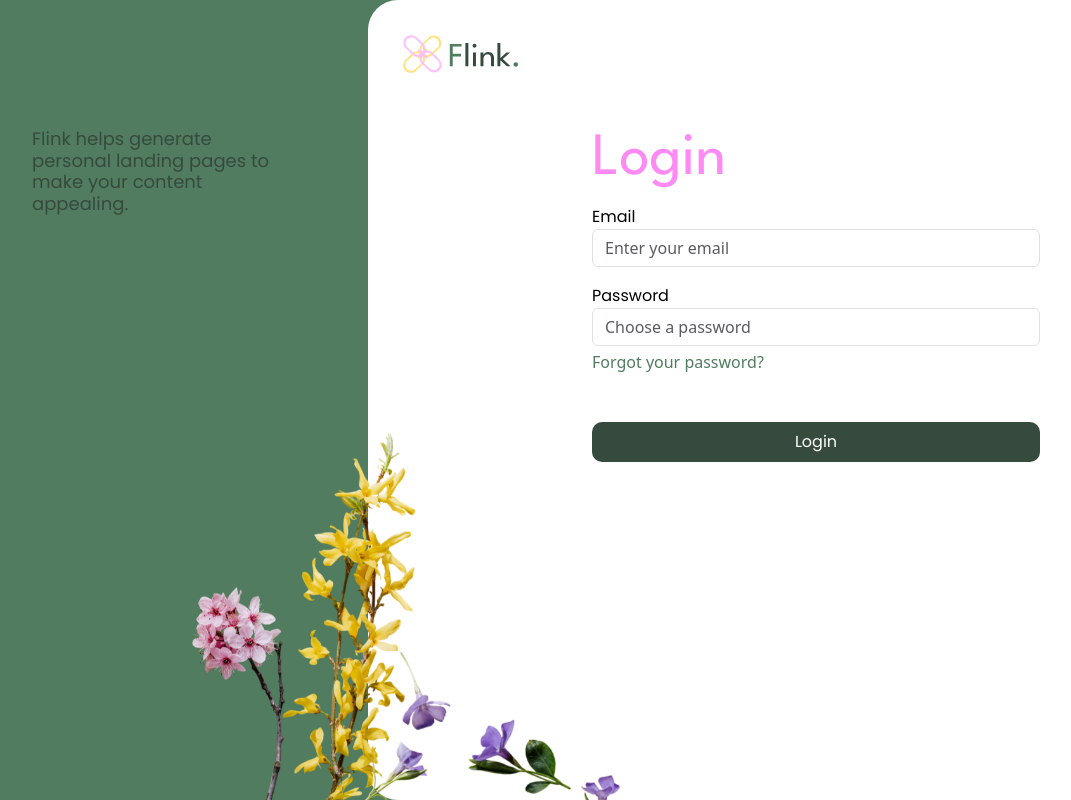
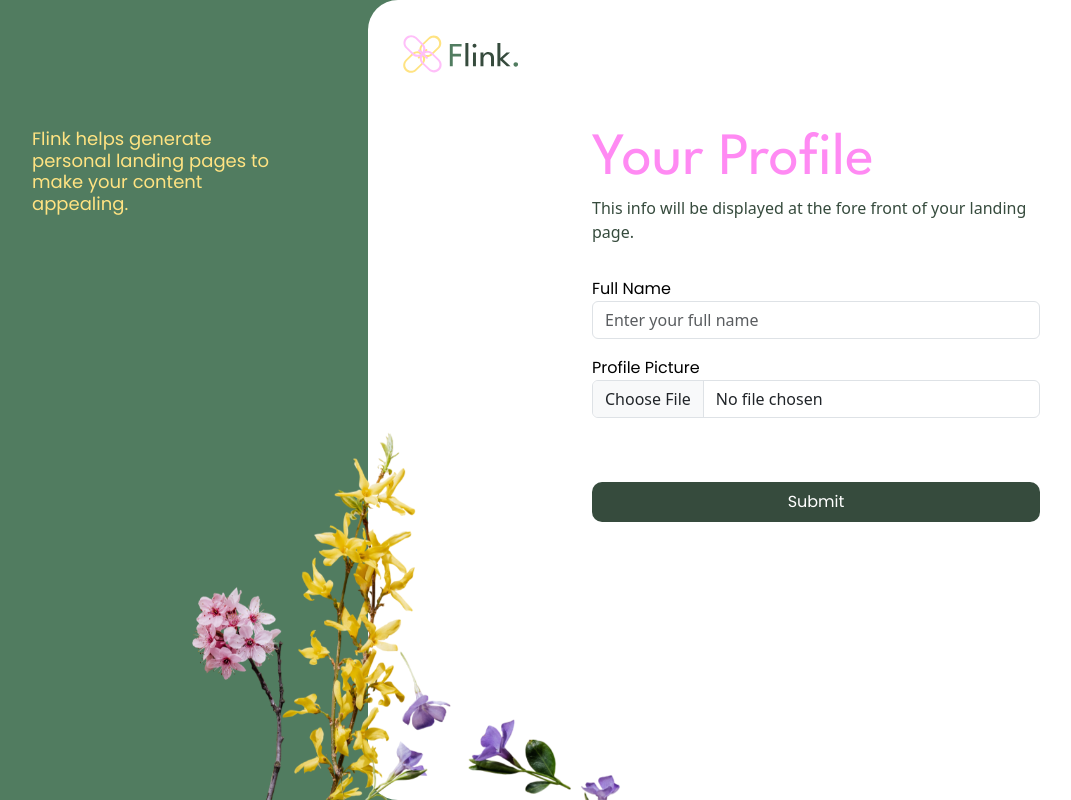
Before and after one commit to catherine-tao/flink, a React (Create React App) app: page /login in a window 1280 px wide. Shown: the whole page, without its empty margins (16-1087 px from the left). Built offline with nearby package versions, Linux system fonts and the light colour scheme.

Commit message:
Profile information page complete.

```diff
--- a/src/App.css
+++ b/src/App.css
@@ -76,6 +76,7 @@ a {
   position: absolute;
   margin-top: 10%;
   margin-left: 3rem;
+  color: var(--yellow);
 }
 
 .flower-image-panel {
@@ -96,3 +97,8 @@ a {
   font-family: 'Poppins';
   color: black;
 }
+
+.page-description {
+  color: var(--dark-green);
+  margin-bottom: 2rem;
+}
--- a/src/App.js
+++ b/src/App.js
@@ -4,6 +4,7 @@ import SignUp from './pages/signup'
 import React, {useState} from "react"
 import Signup from './Signup';
 import Login from './pages/login';
+import YourProfile from './pages/yourProfile';
 import { BrowserRouter } from 'react-router-dom'
 
 function App() {
@@ -11,7 +12,7 @@ function App() {
   return (
     <BrowserRouter>
       <div className="App">
-        <Login/>
+        <YourProfile/>
       </div>
     </BrowserRouter>
   );
--- /dev/null
+++ b/src/pages/yourProfile.js
@@ -0,0 +1,36 @@
+import ReactDOM from "react-dom/client";
+import React from "react";
+import Flowers from "../assets/Flowers.png"
+import Logo from "../assets/Logo.svg"
+import Form from 'react-bootstrap/Form';
+import { Link } from "react-router-dom";
+
+
+export default function YourProfile({ show }) {
+  return (
+    <div className="background-green vh-100">
+      <h2 className="green-left-panel-text">Flink helps generate personal landing pages to make your content appealing.</h2>
+      <img className="flower-image-panel" src={Flowers}/>
+      <div className="white-right-panel">
+        <img className="white-panel-logo" src={Logo}/>
+        <div className="w-50 mt-5 mx-auto">
+          <h1 className="h1-pink mb-0">Your Profile</h1>
+          <p className="page-description">This info will be displayed at the fore front of your landing page.</p>
+          <Form>
+            <Form.Group className="mb-3">
+                <Form.Label>Full Name</Form.Label>
+                <Form.Control placeholder="Enter your full name" />
+            </Form.Group>
+            <Form.Group controlId="formFile" className="mb-3">
+                <Form.Label>Profile Picture</Form.Label>
+                <Form.Control type="file" />
+            </Form.Group>
+            <button className="green-button mt-5">
+              Submit
+            </button>
+          </Form>
+        </div>
+      </div>
+    </div>
+  );
+}
```
